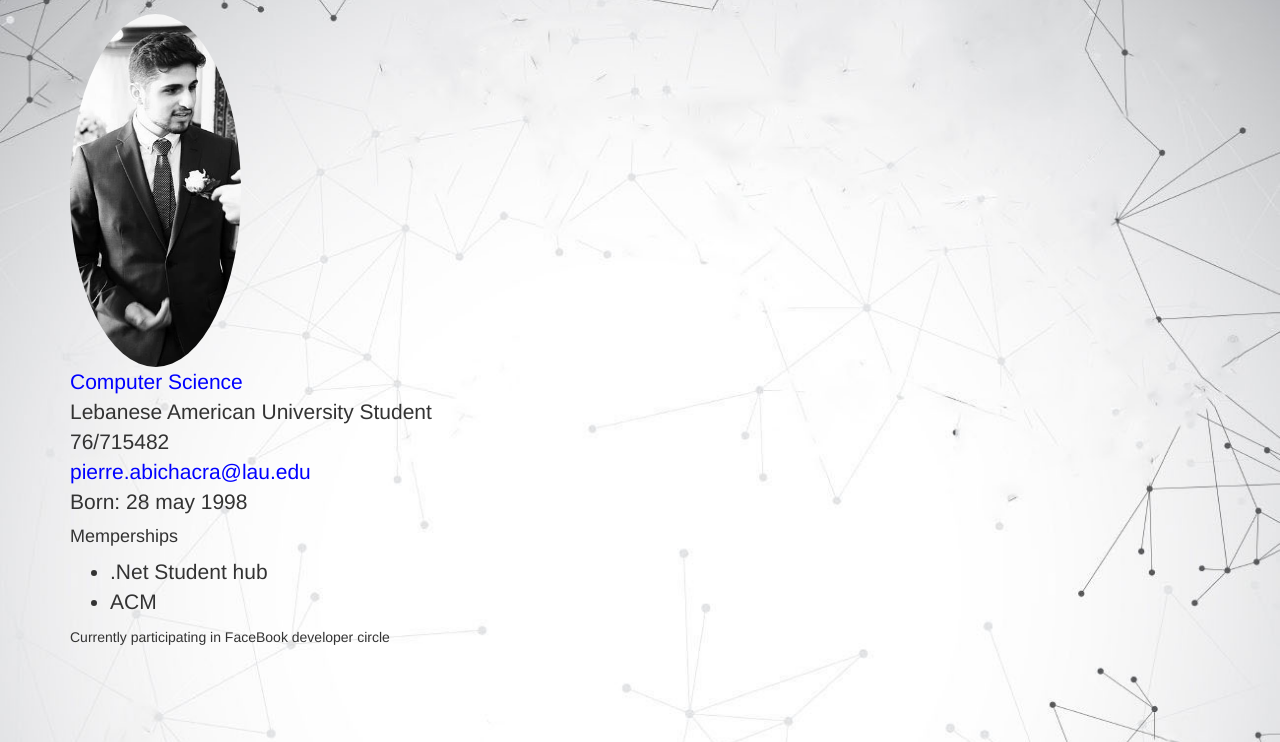
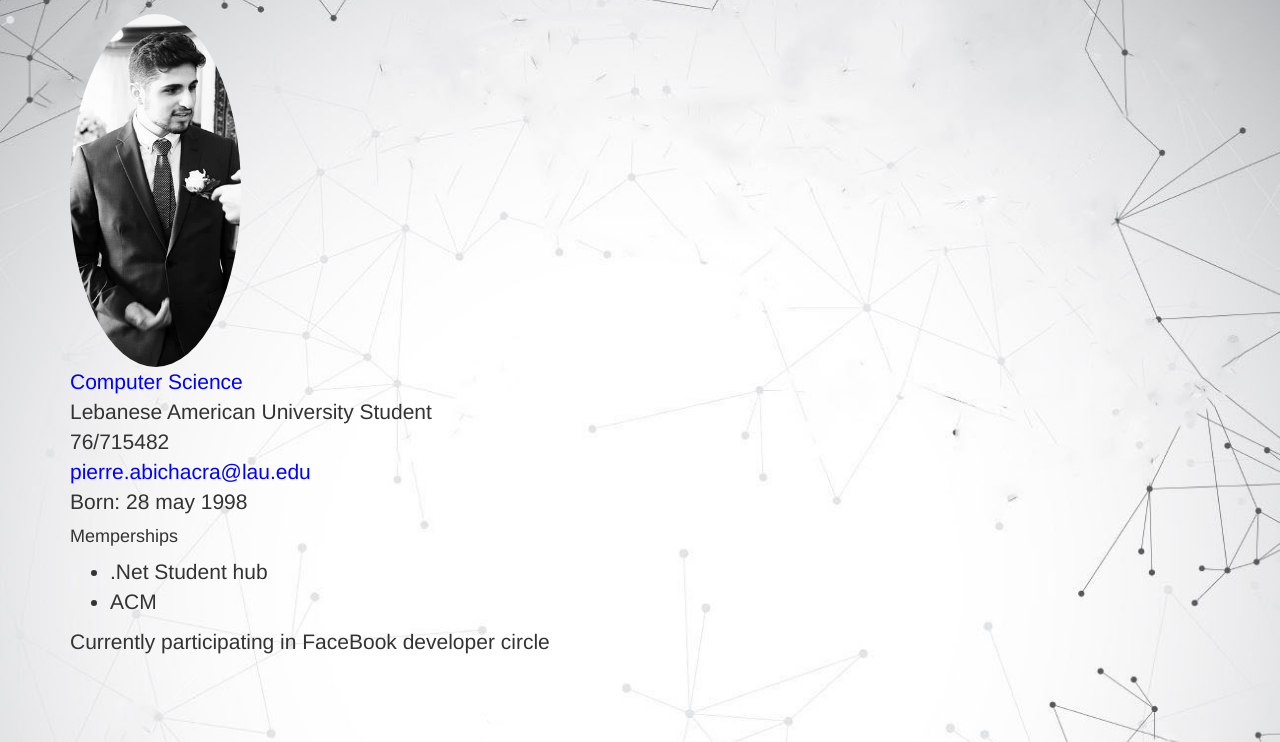
Before and after one commit to pierreabichacra/pierreabichacra.github.io, a plain HTML site: page index.html in a window 1280 px wide. Shown: the part 58-800 px from the top of the page. Drawn offline with Linux system fonts and the light colour scheme.

Commit message:
Update index.html

```diff
--- a/index.html
+++ b/index.html
@@ -41,7 +41,7 @@
 		<li>.Net Student hub</li>
 		<li>ACM</li>
 	</ul>
-	<p>Currently participating in FaceBook developer circle</p>
+	<p class="homePierre">Currently participating in FaceBook developer circle</p>
 </div>
   </div>
 
```
